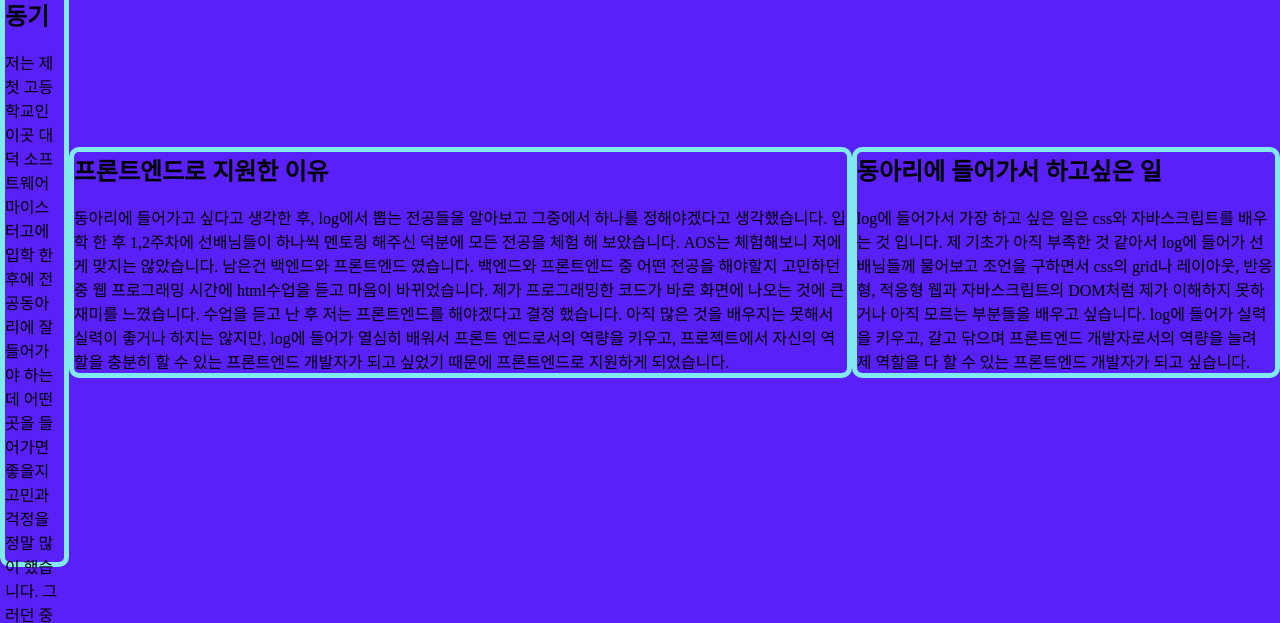
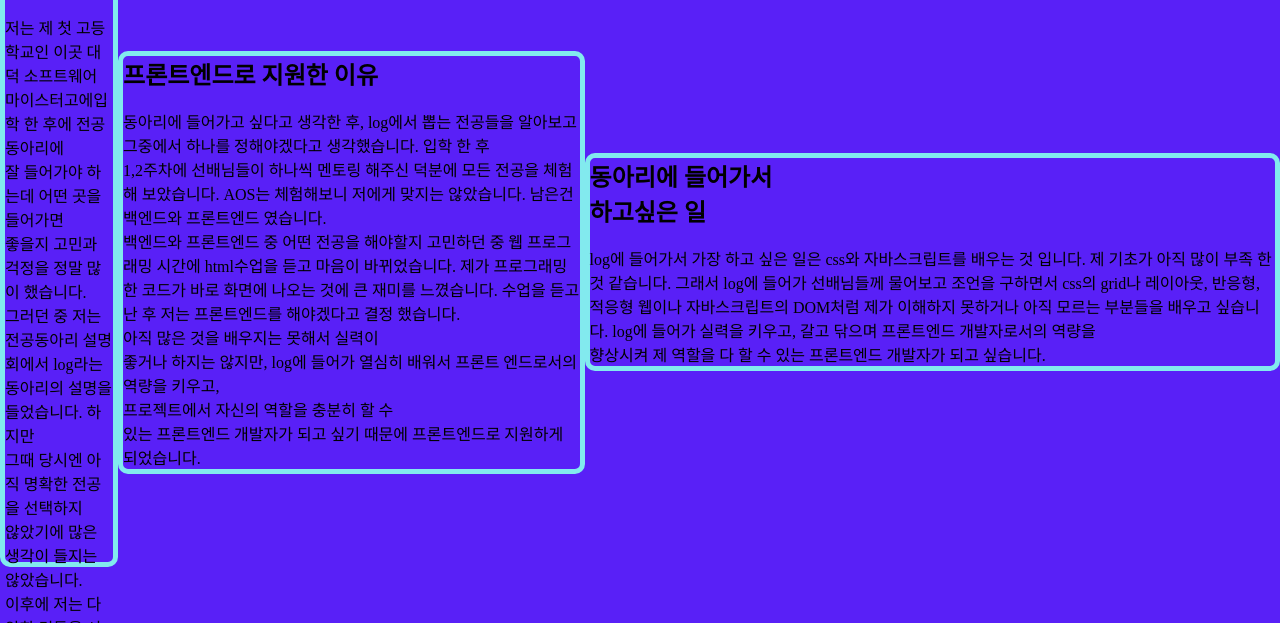
Before and after one commit to kswblue/log-, a plain HTML site: page index.html in a window 1280 px wide. Shown: the part 177-800 px from the top of the page. Drawn offline with Linux system fonts and the light colour scheme.

Commit message:
로그 과제

```diff
--- a/index.html
+++ b/index.html
@@ -17,34 +17,40 @@
     </div>
     <div id="textBox">
       <div id="box1">
+        <div id="box1Title">
           <h2>지원 동기</h2>
-        <p><br>저는 제 첫 고등학교인 이곳 대덕 소프트웨어 마이스터고에 입학 한 후에 전공동아리에 잘 들어가야 하는데
-          어떤 곳을 들어가면 좋을지 고민과 걱정을 정말 많이 했습니다.
-          그러던 중 저는 전공동아리 설명회에서 log라는 동아리의 설명을 들었습니다.
-          하지만 그때 당시엔 아직 명확한 전공을 선택하지 않았기에 많은 생각이 들지는 않았습니다.
-          이후에 저는 다양한 것들을 시도해본결과 저는 저의 전공을 프론트엔드 쪽으로 정하겠다는 생각이 들었고
+          <p><br>저는 제 첫 고등학교인 이곳 대덕 소프트웨어 마이스터고에입학 한 후에 전공동아리에 <br>잘 들어가야 하는데
+            어떤 곳을 들어가면 <br>좋을지 고민과 걱정을 정말 많이 했습니다.
+            <br>그러던 중 저는 전공동아리 설명회에서 log라는 동아리의 설명을 들었습니다.
+            하지만 <br>그때 당시엔 아직 명확한 전공을 선택하지 <br>않았기에 많은 생각이 들지는 않았습니다.
+            <br>이후에 저는 다양한 것들을 시도해본결과 <br>저는 저의 전공을 프론트엔드 쪽으로 <br>정하겠다는 생각이 들었고
             마침 프론트엔드를 배울 수 있는 동아리 중 웹/앱 동아리인 log라는 동아리가 떠올랐습니다. 전공동아리 log에서 프론트엔드 개발 분야를 공부하고,
             실력을 쌓아서 성장하고 싶다는 생각에 log에 지원하게 되었습니다.
-          정말 개인적인 생각으로는 log가 새로 창설된 동아리라고 들어서 제가 이 전공 동아리에 창립멤버가 되고 싶기도 했습니다</p>
+            정말 개인적인 생각으로는 log가 새로 창설된 동아리라고 <br>들어서 제가 이 전공 동아리에 창립멤버가 <br>되고 싶기도 했습니다</p>
+          </div>
       </div>
       <div id="box2">
+        <div id="box2Title">
           <h2>프론트엔드로 지원한 이유</h2>
           <p><br>동아리에 들어가고 싶다고 생각한 후, log에서 뽑는 전공들을 알아보고 그중에서 하나를 정해야겠다고 생각했습니다.
-          입학 한 후 1,2주차에 선배님들이 하나씩 멘토링 해주신 덕분에 모든 전공을 체험 해 보았습니다.
+            입학 한 후 <br>1,2주차에 선배님들이 하나씩 멘토링 해주신 덕분에 모든 전공을 체험 해 보았습니다.
             AOS는 체험해보니 저에게 맞지는 않았습니다. 남은건 백엔드와 프론트엔드 였습니다.
-          백엔드와 프론트엔드 중 어떤 전공을 해야할지 고민하던 중 웹 프로그래밍 시간에 html수업을 듣고 마음이 바뀌었습니다.
+            <br>백엔드와 프론트엔드 중 어떤 전공을 해야할지 고민하던 중 웹 프로그래밍 시간에 html수업을 듣고 마음이 바뀌었습니다.
             제가 프로그래밍한 코드가 바로 화면에 나오는 것에 큰 재미를 느꼈습니다.
             수업을 듣고 난 후 저는 프론트엔드를 해야겠다고 결정 했습니다.
-          아직 많은 것을 배우지는 못해서 실력이 좋거나 하지는 않지만,
+            <br>아직 많은 것을 배우지는 못해서 실력이 <br>좋거나 하지는 않지만,
             log에 들어가 열심히 배워서 프론트 엔드로서의 역량을 키우고,
-          프로젝트에서 자신의 역할을 충분히 할 수 있는 프론트엔드 개발자가 되고 싶었기 때문에 프론트엔드로 지원하게 되었습니다.</p>
+            <br>프로젝트에서 자신의 역할을 충분히 할 수 <br>있는 프론트엔드 개발자가 되고 싶기 때문에 프론트엔드로 지원하게 되었습니다.</p>
+          </div>
       </div>
       <div id="box3">
-        <h2>동아리에 들어가서 하고싶은 일</h2>
+        <div id="box3Title">
+          <h2>동아리에 들어가서 <br>하고싶은 일</h2>
           <p><br>log에 들어가서 가장 하고 싶은 일은 css와 자바스크립트를 배우는 것 입니다.
-          제 기초가 아직 부족한 것 같아서 log에 들어가 선배님들께 물어보고 조언을 구하면서 css의 grid나 레이아웃,
-          반응형, 적응형 웹과 자바스크립트의 DOM처럼 제가 이해하지 못하거나 아직 모르는 부분들을 배우고 싶습니다.
-          log에 들어가 실력을 키우고, 갈고 닦으며 프론트엔드 개발자로서의 역량을 늘려 제 역할을 다 할 수 있는 프론트엔드 개발자가 되고 싶습니다.</p>
+            제 기초가 아직 많이 부족 한 것 같습니다. 그래서 log에 들어가 선배님들께 물어보고 조언을 구하면서 css의 grid나 레이아웃,
+            반응형, 적응형 웹이나 자바스크립트의 DOM처럼 제가 이해하지 못하거나 아직 모르는 부분들을 배우고 싶습니다.
+            log에 들어가 실력을 키우고, 갈고 닦으며 프론트엔드 개발자로서의 역량을 <br>향상시켜 제 역할을 다 할 수 있는 프론트엔드 개발자가 되고 싶습니다.</p>
+          </div>
       </div>
     </div>
   </div>
```
Lines whose indentation alone changed are shown as unchanged.
